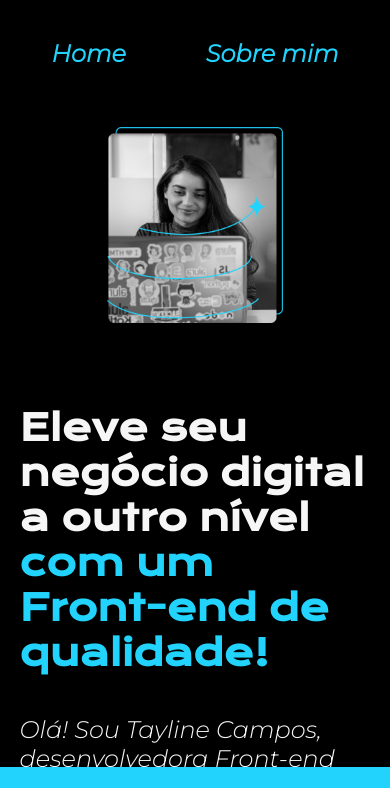
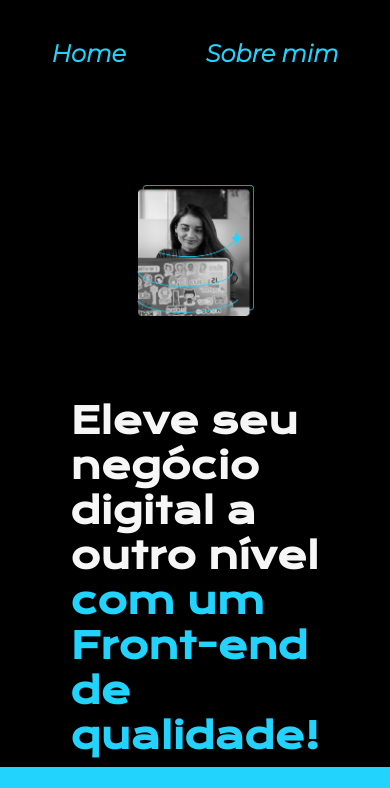
Before and after one commit to TaylineCampos/portif-lio, a plain HTML site: page index.html in a window 390 px wide. Shown: the top 788 px of the page. Drawn offline with nearby package versions, Linux system fonts and the light colour scheme.

Commit message:
Update style.css

```diff
--- a/styles/style.css
+++ b/styles/style.css
@@ -130,7 +130,7 @@ body {
 
     .apresentacao {
         flex-direction: column-reverse;
-        padding: 5%;
+        padding: 20%;
     }
     .apresentacao__conteudo {
         width: auto;
```
